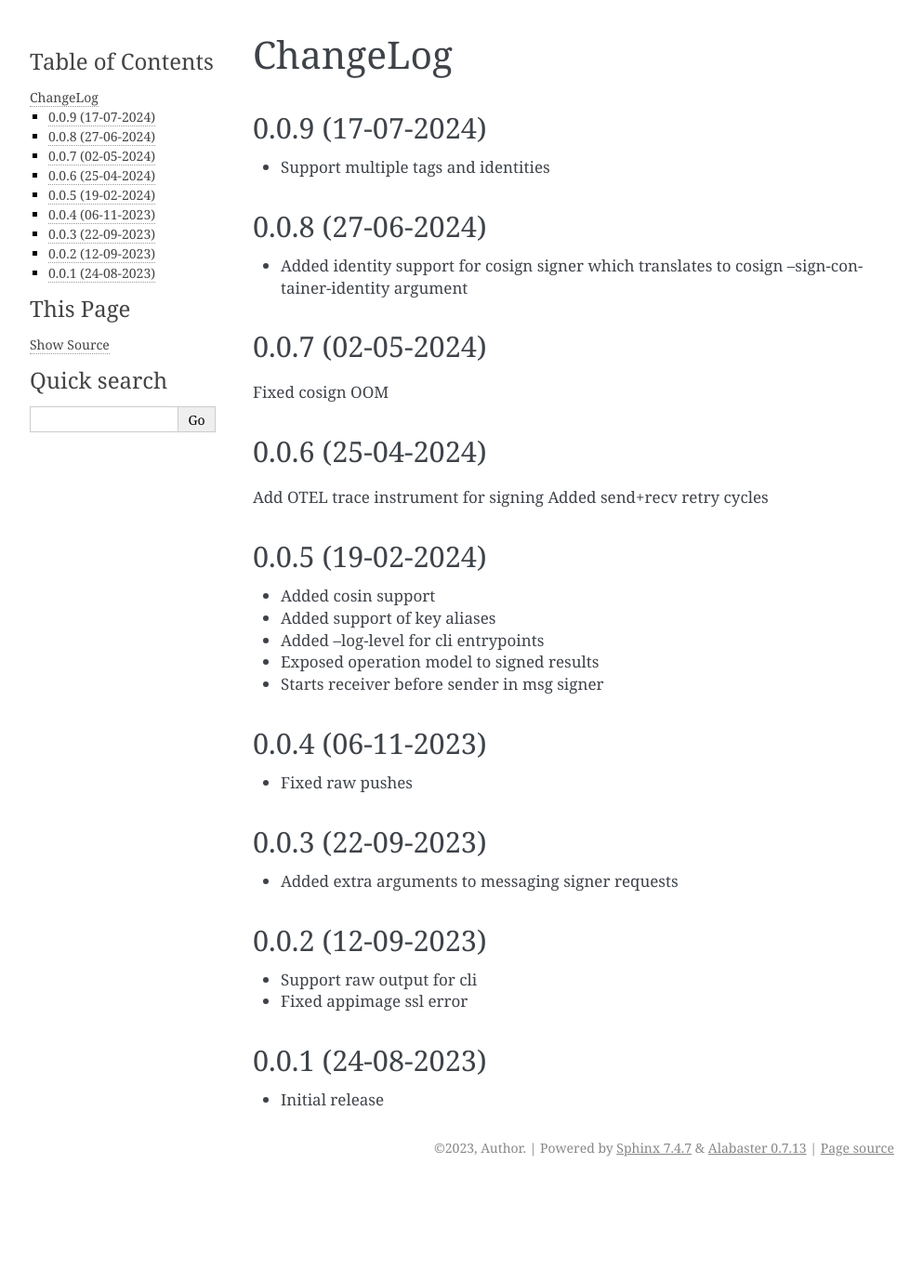
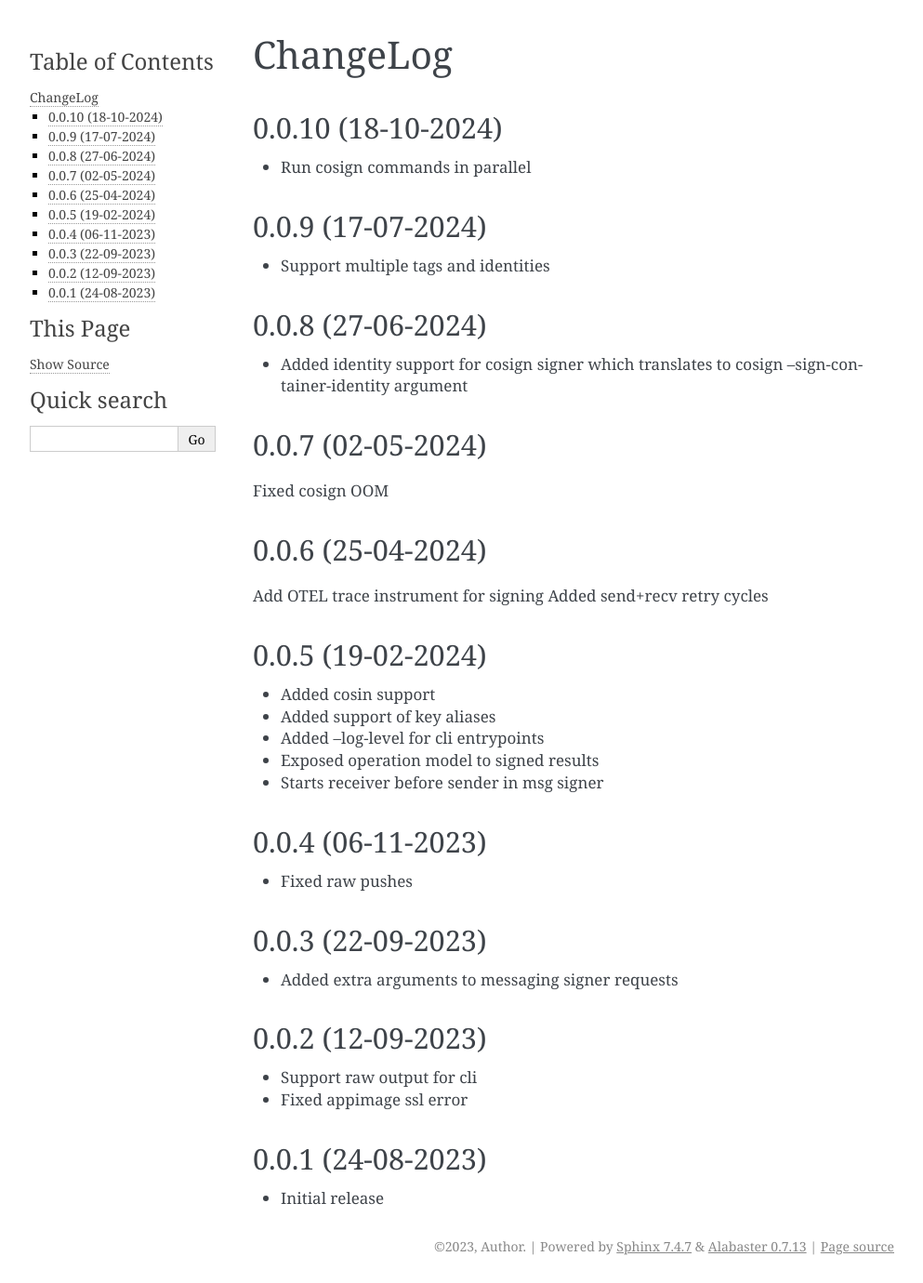
Before and after one commit to zxiong/pubtools-sign, a Sphinx documentation site: the page built from docs/source/CHANGELOG.rst, in a window 1280 px wide. Shown: the whole page at 93% size, without its empty margins (148-1141 px from the left). Built offline with Sphinx 7.4.7, drawn with Linux system fonts in a browser that asks for light colours; before the commit the page ends 1274 px from its top, so only the background shows below that.

Commit message:
Relase 0.0.10

```diff
--- a/docs/source/CHANGELOG.rst
+++ b/docs/source/CHANGELOG.rst
@@ -1,5 +1,10 @@
 ChangeLog
 =========
+
+0.0.10 (18-10-2024)
+------------------
+* Run cosign commands in parallel
+
 
 0.0.9 (17-07-2024)
 ------------------
--- a/pyproject.toml
+++ b/pyproject.toml
@@ -3,7 +3,7 @@ name = "pubtools-sign"
 description = "Collection of tools producing signed artifacts"
 readme = "README.rst"
 requires-python = ">=3.7"
-version = "0.0.9"
+version = "0.0.10"
 
 classifiers = [  # Optional
   # How mature is this project? Common values are
```
